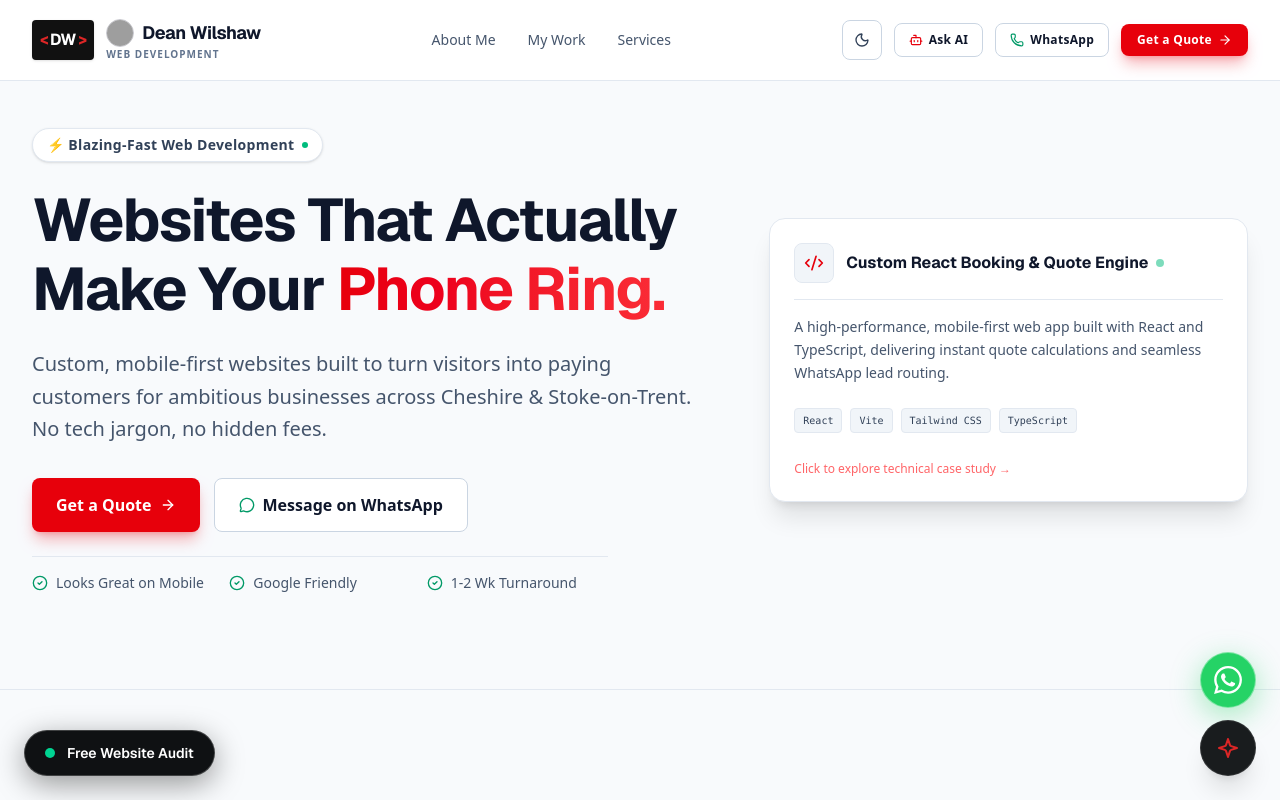
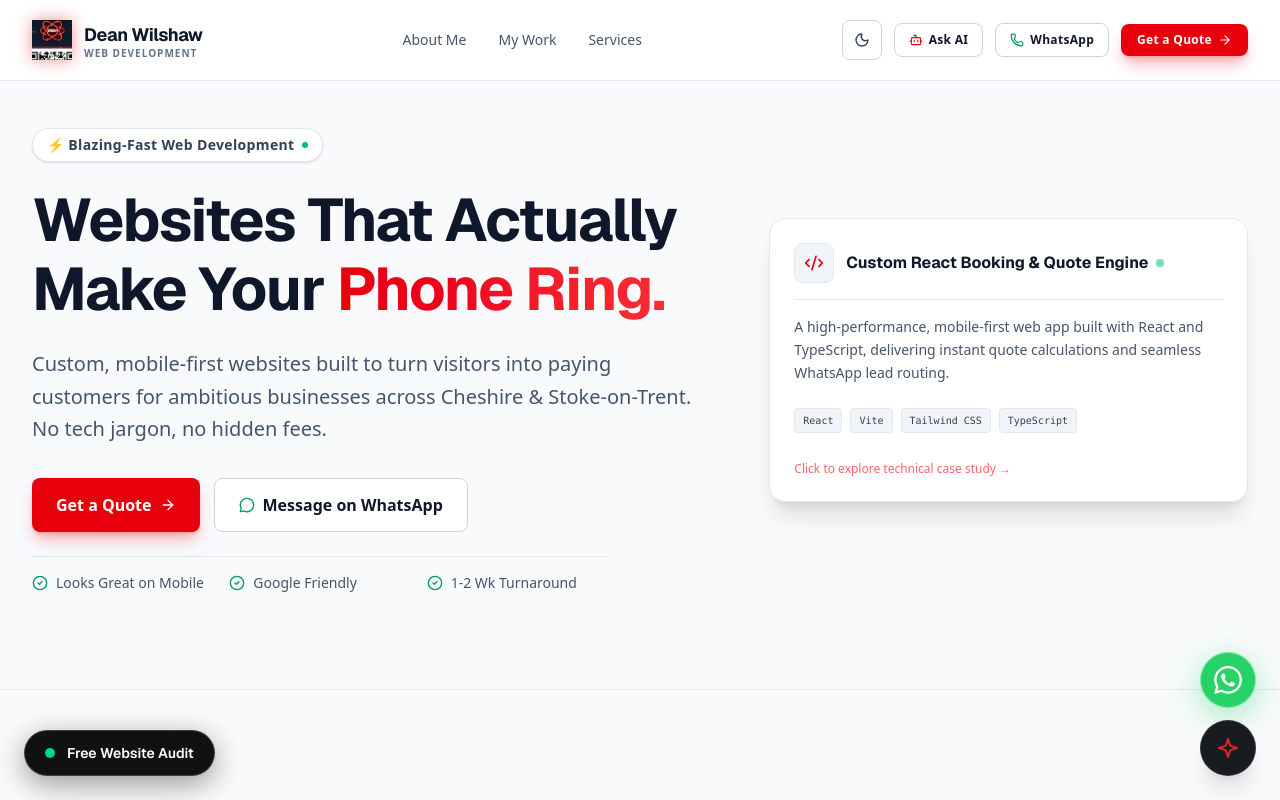
Before and after one commit to stokie2605/dean-wilshaw-web-development, a React (Vite) app: page / in a window 1280 px wide. Shown: the top 800 px of the page. Built offline with nearby package versions, Linux system fonts and the light colour scheme; grey boxes are pictures that could not be loaded.

Commit message:
feat: brand unification with new DSW atom logo and premium OG image

```diff
--- a/index.html
+++ b/index.html
@@ -8,6 +8,7 @@
     <meta name="description" content="High-converting, app-native websites for local businesses. Fast 1-2 week turnaround, zero hidden fees." />
 
     <!-- Open Graph Meta Tags -->
+    <link rel="icon" type="image/png" href="/dsw-logo.png" />
     <meta property="og:type" content="website" />
     <meta property="og:title" content="Dean Wilshaw | Modern Web Development (Cheshire & Stoke-on-Trent)" />
     <meta property="og:description" content="High-converting, app-native websites for local businesses. Fast 1-2 week turnaround, zero hidden fees." />
--- a/src/components/Header.tsx
+++ b/src/components/Header.tsx
@@ -35,31 +35,16 @@ export const Header: React.FC<HeaderProps> = ({ onOpenQuote, onOpenWhatsApp, onO
       <div className="max-w-7xl mx-auto px-4 sm:px-6 lg:px-8 h-16 sm:h-20 flex justify-between items-center">
         {/* Brand Logo & Name */}
         <a href="#" className="flex items-center gap-3 group">
-          <div className="relative flex items-center justify-center">
-            {/* SVG Logo matching the image: <DW> icon mark */}
-            <div className="h-10 px-2 py-1 bg-[#111111] text-white rounded font-geist font-extrabold text-sm sm:text-base flex items-center tracking-tighter shadow-sm group-hover:bg-[#dc2626] transition-colors">
-              <span className="text-[#dc2626] group-hover:text-white mr-0.5">&lt;</span>
-              <span className="font-bold tracking-tight">DW</span>
-              <span className="text-[#dc2626] group-hover:text-white ml-0.5">&gt;</span>
-            </div>
-          </div>
-
-          <div className="flex flex-col">
-            <div className="flex items-center gap-2">
-              <img
-                src={AVATAR_URL}
-                alt="Dean Wilshaw"
-                className="w-7 h-7 rounded-full object-cover border border-[#c6c6cd]"
-                onError={(e) => {
-                  // Fallback avatar if URL blocked
-                  (e.target as HTMLElement).style.display = 'none';
-                }}
-              />
-              <span className="font-geist font-bold text-lg text-slate-900 dark:text-white tracking-tight group-hover:text-red-600 dark:group-hover:text-red-500 transition-colors">
-                Dean Wilshaw
-              </span>
-            </div>
-            <span className="text-[10px] tracking-widest uppercase font-semibold text-slate-500 dark:text-slate-400 hidden sm:inline-block">
+          <img
+            src="/dsw-logo.png"
+            alt="DSW Atom Logo"
+            className="w-10 h-10 object-contain drop-shadow-[0_0_8px_rgba(220,38,38,0.5)] transition-transform group-hover:scale-105"
+          />
+          <div className="flex flex-col justify-center mt-1">
+            <span className="font-geist font-bold text-lg text-slate-900 dark:text-white tracking-tight group-hover:text-red-600 dark:group-hover:text-red-500 transition-colors leading-none">
+              Dean Wilshaw
+            </span>
+            <span className="text-[10px] tracking-widest uppercase font-semibold text-slate-500 dark:text-slate-400 mt-1 leading-none">
               Web Development
             </span>
           </div>
```
Also changed, not shown: public/dsw-logo.png (added), public/og-image.png.
